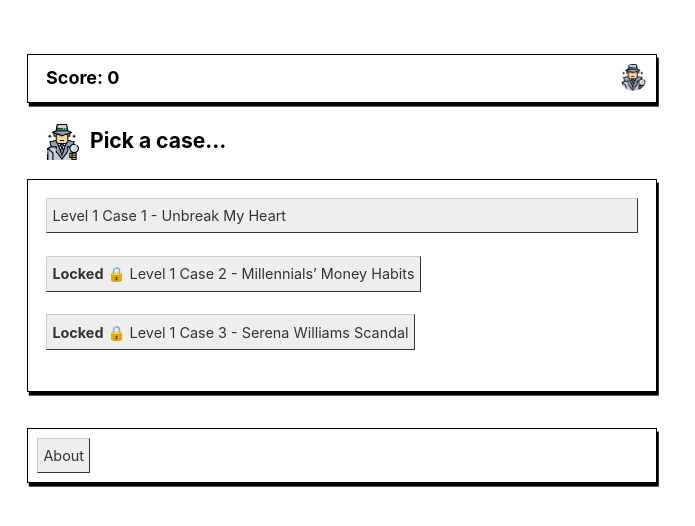
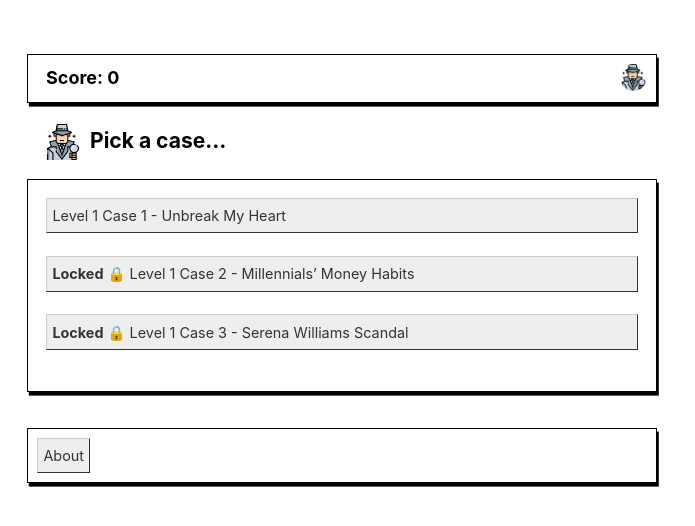
Before and after one commit to rendybjunior/fake-news-detective, a Next.js app: page /levels in a window 1280 px wide. Shown: the top 526 px of the page, without its empty margins (0-695 px from the left). Built offline with nearby package versions, Linux system fonts and the light colour scheme.

Commit message:
fix locked block

```diff
--- a/components/userlevel.js
+++ b/components/userlevel.js
@@ -40,7 +40,7 @@ export default class UserLevel extends Component {
 		} else {
 			return (
 				<div>
-					<a href="#" className={homeStyles.button}>
+					<a href="#" className={`${homeStyles.button} ${homeStyles.blockbutton}`}>
 						<b>Locked</b> &#128274; {this.props.gameTitle}
 					</a>
 				</div>
```
